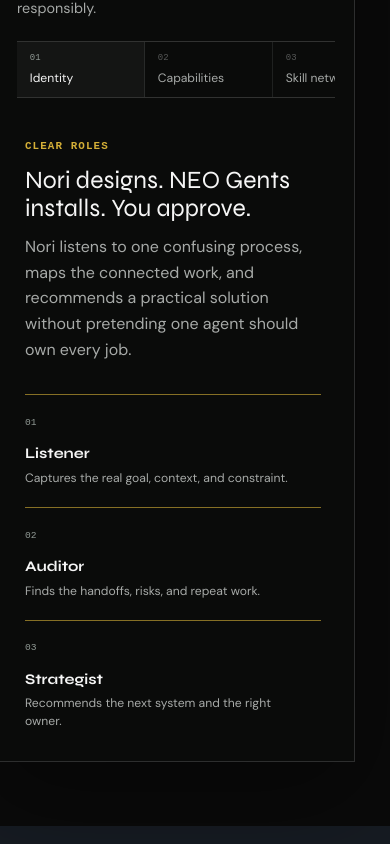
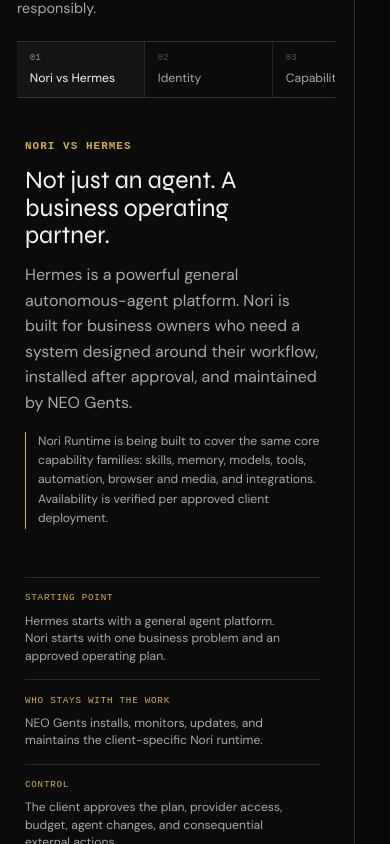
Before and after one commit to neogents-ai/neo-gents-website, a React (Vite) app: page /nori in a window 390 px wide. Shown: the part 4240-5084 px from the top of the page. Built offline with nearby package versions, Linux system fonts and the light colour scheme.

Commit message:
feat: position Nori as a managed Hermes-class runtime

```diff
--- a/src/pages/NoriCinematicPage.css
+++ b/src/pages/NoriCinematicPage.css
@@ -273,7 +273,7 @@
 .nori-dossier__intro { align-items: end; display: grid; gap: 2rem; grid-template-columns: minmax(16rem, 0.9fr) minmax(0, 1.1fr); padding-bottom: 1.35rem; }
 .nori-dossier__intro h2 { font-family: var(--nori-display); font-size: clamp(1.8rem, 3.2vw, 3.2rem); font-weight: 700; line-height: 1.02; margin-top: 0.55rem; max-width: 16ch; }
 .nori-dossier__intro > p:last-child { color: var(--nori-muted); font-size: 0.9rem; line-height: 1.55; max-width: 40rem; }
-.nori-dossier__chapters { border-bottom: 1px solid rgba(230, 232, 232, 0.18); border-top: 1px solid rgba(230, 232, 232, 0.18); display: grid; grid-template-columns: repeat(5, minmax(0, 1fr)); }
+.nori-dossier__chapters { border-bottom: 1px solid rgba(230, 232, 232, 0.18); border-top: 1px solid rgba(230, 232, 232, 0.18); display: grid; grid-template-columns: repeat(6, minmax(0, 1fr)); }
 .nori-dossier__chapters button { background: transparent; border: 0; border-right: 1px solid rgba(230, 232, 232, 0.1); color: var(--nori-muted); cursor: pointer; font-size: 0.76rem; min-height: 3.25rem; padding: 0.65rem 0.8rem; text-align: left; }
 .nori-dossier__chapters button:last-child { border-right: 0; }
 .nori-dossier__chapters button span { color: rgba(230, 232, 232, 0.35); display: block; font-family: var(--nori-utility); font-size: 0.56rem; margin-bottom: 0.2rem; }
@@ -289,6 +289,14 @@
 .nori-dossier__sequence span, .nori-approval-path li span { color: var(--nori-green); font-family: var(--nori-utility); font-size: 0.6rem; }
 .nori-dossier__sequence strong { display: block; font-family: var(--nori-display); font-size: 0.92rem; margin: 0.65rem 0 0.35rem; }
 .nori-dossier__sequence p { color: var(--nori-muted); font-size: 0.76rem; line-height: 1.45; }
+.nori-comparison { align-items: start; display: grid; gap: 3rem; grid-template-columns: minmax(15rem, 0.8fr) minmax(0, 1.2fr); padding: 1rem 0.5rem 0; position: relative; z-index: 1; }
+.nori-comparison h3 { font-family: var(--nori-display); font-size: clamp(1.55rem, 2.6vw, 2.6rem); line-height: 1.12; margin: 0.75rem 0; max-width: 18ch; }
+.nori-comparison > div > p:not(.nori-kicker) { color: var(--nori-muted); line-height: 1.6; max-width: 32rem; }
+.nori-comparison__note { border-left: 1px solid var(--nori-gold); font-size: 0.76rem; margin-top: 1rem; padding-left: 0.75rem; }
+.nori-comparison dl { display: grid; gap: 0; grid-template-columns: repeat(2, minmax(0, 1fr)); }
+.nori-comparison dl > div { border-top: 1px solid rgba(230, 232, 232, 0.14); padding: 0.85rem 1rem 0.85rem 0; }
+.nori-comparison dt { color: var(--nori-gold); font-family: var(--nori-utility); font-size: 0.58rem; letter-spacing: 0.08em; margin-bottom: 0.45rem; text-transform: uppercase; }
+.nori-comparison dd { color: var(--nori-muted); font-size: 0.76rem; line-height: 1.45; margin: 0; max-width: 17rem; }
 .nori-feature-overview { position: relative; z-index: 1; }
 .nori-feature-overview__intro { align-items: end; display: grid; gap: 2rem; grid-template-columns: minmax(15rem, 0.7fr) minmax(0, 1.3fr); margin-bottom: 1.2rem; padding-right: 7rem; }
 .nori-feature-overview__intro h3, .nori-agent-roster__intro h3 { font-family: var(--nori-display); font-size: clamp(1.45rem, 2.4vw, 2.4rem); line-height: 1.08; margin-top: 0.55rem; }
@@ -363,7 +371,7 @@
   .nori-build-map__actions { align-items: flex-start; flex-direction: column; }
   .nori-build-map__actions .nori-command-button { width: 100%; justify-content: center; }
   .nori-library__grid { grid-template-columns: 1fr; }
-  .nori-dossier__intro, .nori-dossier__identity, .nori-dossier__sequence, .nori-feature-overview__intro, .nori-feature-group, .nori-skill-network, .nori-agent-roster__intro, .nori-agent-panel, .nori-approval-path { grid-template-columns: 1fr; }
+  .nori-dossier__intro, .nori-dossier__identity, .nori-dossier__sequence, .nori-comparison, .nori-feature-overview__intro, .nori-feature-group, .nori-skill-network, .nori-agent-roster__intro, .nori-agent-panel, .nori-approval-path { grid-template-columns: 1fr; }
   .nori-dossier__chapters { display: flex; overflow-x: auto; }
   .nori-dossier__chapters button { flex: 0 0 8rem; }
   .nori-dossier__identity { gap: 2rem; }
@@ -375,7 +383,7 @@
 @media (max-width: 560px) {
   .nori-flow { padding-inline: 1rem; }
   .nori-flow__hero h1 { font-size: clamp(2.6rem, 14vw, 4rem); }
-  .nori-flow .nori-pipeline ol, .nori-matrix__grid, .nori-feature-grid, .nori-skill-network ul, .nori-agent-panel ul { grid-template-columns: 1fr; }
+  .nori-flow .nori-pipeline ol, .nori-matrix__grid, .nori-comparison dl, .nori-feature-grid, .nori-skill-network ul, .nori-agent-panel ul { grid-template-columns: 1fr; }
   .nori-dossier__folio { display: none; }
   .nori-feature-switcher { margin-inline: -0.25rem; }
   .nori-feature-switcher button { padding-inline: 0.7rem; }
--- a/src/pages/NoriCinematicPage.tsx
+++ b/src/pages/NoriCinematicPage.tsx
@@ -8,7 +8,7 @@
 
 type Scene = 'hero' | 'map' | 'matrix' | 'pipeline' | 'dossier'
 type AgentDepartmentId = 'sales' | 'ops' | 'content' | 'research' | 'support' | 'creators' | 'finance'
-type DossierChapterId = 'identity' | 'features' | 'network' | 'agents' | 'guardrails'
+type DossierChapterId = 'comparison' | 'identity' | 'features' | 'network' | 'agents' | 'guardrails'
 
 const systemCapabilities = [
   { label: 'Business Strategy', owner: 'NORI', detail: 'Revenue operations, priorities, decisions, and cross-functional routing.' },
@@ -151,6 +151,7 @@
 const approvalStages = ['Clarify the job', 'Draft the agent', 'Review the build', 'Approve deployment']
 
 const dossierChapters: Array<{ id: DossierChapterId; label: string }> = [
+  { id: 'comparison', label: 'Nori vs Hermes' },
   { id: 'identity', label: 'Identity' },
   { id: 'features', label: 'Capabilities' },
   { id: 'network', label: 'Skill network' },
@@ -426,7 +427,7 @@
 }
 
 function NoriSystemDossier() {
-  const [activeChapter, setActiveChapter] = useState<DossierChapterId>('identity')
+  const [activeChapter, setActiveChapter] = useState<DossierChapterId>('comparison')
   const activeChapterIndex = dossierChapters.findIndex((chapter) => chapter.id === activeChapter)
 
   return (
@@ -462,7 +463,24 @@
         id={`nori-dossier-panel-${activeChapter}`}
         role="tabpanel"
       >
-        <span className="nori-dossier__folio" aria-hidden="true">{String(activeChapterIndex + 1).padStart(2, '0')} / 05</span>
+        <span className="nori-dossier__folio" aria-hidden="true">{String(activeChapterIndex + 1).padStart(2, '0')} / 06</span>
+
+        {activeChapter === 'comparison' && (
+          <section className="nori-comparison" aria-labelledby="nori-comparison-heading">
+            <div>
+              <p className="nori-kicker">NORI VS HERMES</p>
+              <h3 id="nori-comparison-heading">Not just an agent. A business operating partner.</h3>
+              <p>Hermes is a powerful general autonomous-agent platform. Nori is built for business owners who need a system designed around their workflow, installed after approval, and maintained by NEO Gents.</p>
+              <p className="nori-comparison__note">Nori Runtime is being built to cover the same core capability families: skills, memory, models, tools, automation, browser and media, and integrations. Availability is verified per approved client deployment.</p>
+            </div>
+            <dl>
+              <div><dt>Starting point</dt><dd>Hermes starts with a general agent platform. Nori starts with one business problem and an approved operating plan.</dd></div>
+              <div><dt>Who stays with the work</dt><dd>NEO Gents installs, monitors, updates, and maintains the client-specific Nori runtime.</dd></div>
+              <div><dt>Control</dt><dd>The client approves the plan, provider access, budget, agent changes, and consequential external actions.</dd></div>
+              <div><dt>How you begin</dt><dd>Start with a managed Nori runtime or a single approved agent, then grow into the operating system when ready.</dd></div>
+            </dl>
+          </section>
+        )}
 
         {activeChapter === 'identity' && (
           <div className="nori-dossier__identity">
```
